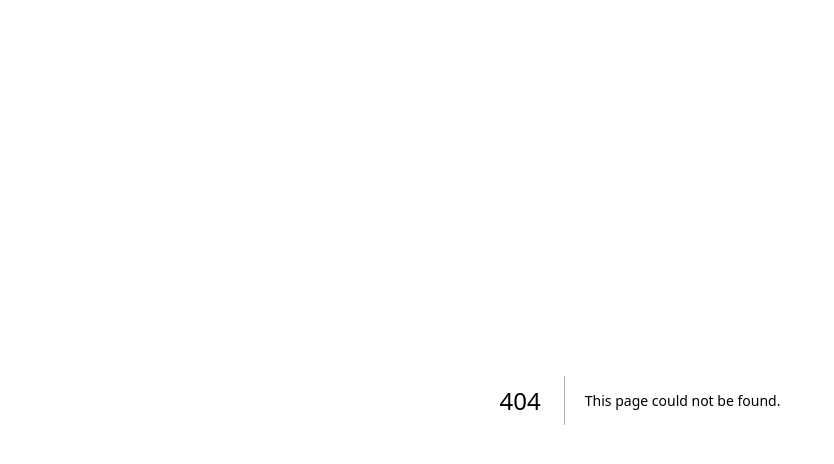
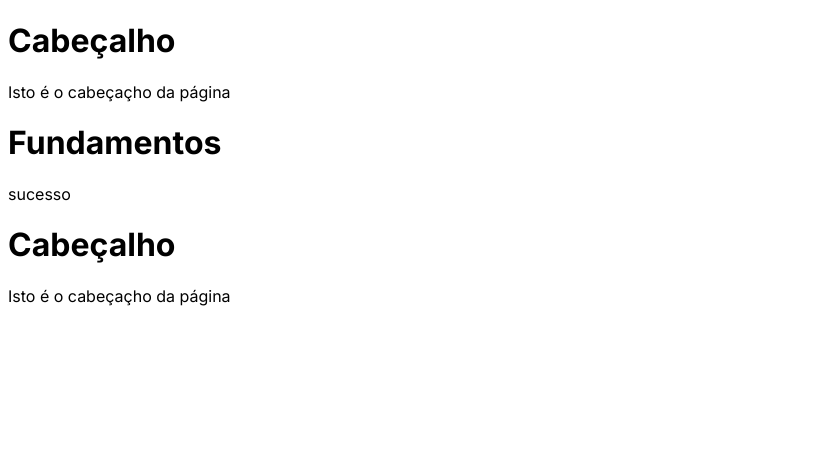
Before and after one commit to MatheusBytes/fundamentos-de-react, a Next.js app: page /fundamentos in a window 1280 px wide. Before the commit this address had no page. Shown: the top 464 px of the page, without its empty margins (0-834 px from the left). Built offline with nearby package versions, Linux system fonts and the light colour scheme.

Commit message:
aprendendo componentes

```diff
--- /dev/null
+++ b/src/app/components/Cabecalho.js
@@ -0,0 +1,11 @@
+export default function Cabecalho() {
+
+  return (
+    <>
+      <div>
+        <h1>Cabeçalho</h1>
+        <p>Isto é o cabeçaçho da página</p>
+      </div>
+    </>
+  );
+}
--- /dev/null
+++ b/src/app/fundamentos/page.js
@@ -0,0 +1,17 @@
+import Cabecalho from "../components/Cabecalho";
+
+export default function Fundamentos() {
+
+
+// todo componente precisa ser escrito com letra maiscula
+
+  return (
+    <>
+      <Cabecalho /> {/*todo componente precisa ser escrito com letras maisculas*/ }
+      <h1>Fundamentos</h1>
+      <p>sucesso</p>
+
+      <Cabecalho />
+    </>
+  );
+}
--- a/src/app/layout.js
+++ b/src/app/layout.js
@@ -1,5 +1,5 @@
 import { Inter } from "next/font/google";
-import "./globals.css";
+
 
 const inter = Inter({ subsets: ["latin"] });
 
--- a/src/app/page.js
+++ b/src/app/page.js
@@ -1,12 +1,14 @@
 import Image from "next/image";
 import styles from "./page.module.css";
+import Cabecalho from "./components/Cabecalho";
 
 export default function Home() {
   return (
     <main className={styles.main}>
+        <Cabecalho/>
       <div className={styles.description}>
         <p>
-          matheus  by editing&nbsp;
+          Get started by editing&nbsp;
           <code className={styles.code}>src/app/page.js</code>
         </p>
         <div>
```
